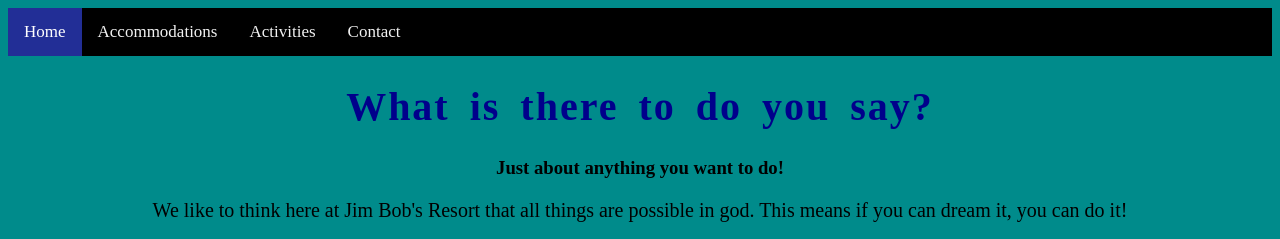
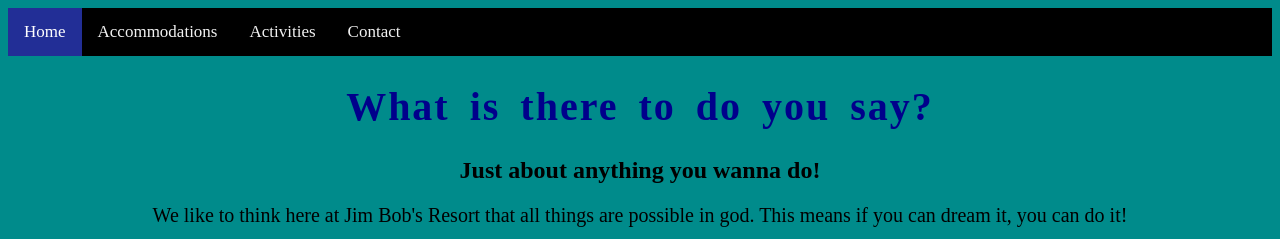
Before and after one commit to Jaybyrd-34/resort-project, a plain HTML site: page activities.html in a window 1280 px wide. Shown: the top 239 px of the page. Drawn offline with Linux system fonts and the light colour scheme.

Commit message:
change fonts and spelling

```diff
--- a/activities.html
+++ b/activities.html
@@ -17,7 +17,7 @@
   </head>
 
   <h1>What is there to do you say? </h1>
-  <h3>Just about anything you want to do!</h3>
+  <h2>Just about anything you wanna do!</h2>
   <div>
     <p> We like to think here at Jim Bob's Resort that all things are possible in god.
       This means if you can dream it, you can do it!
```
